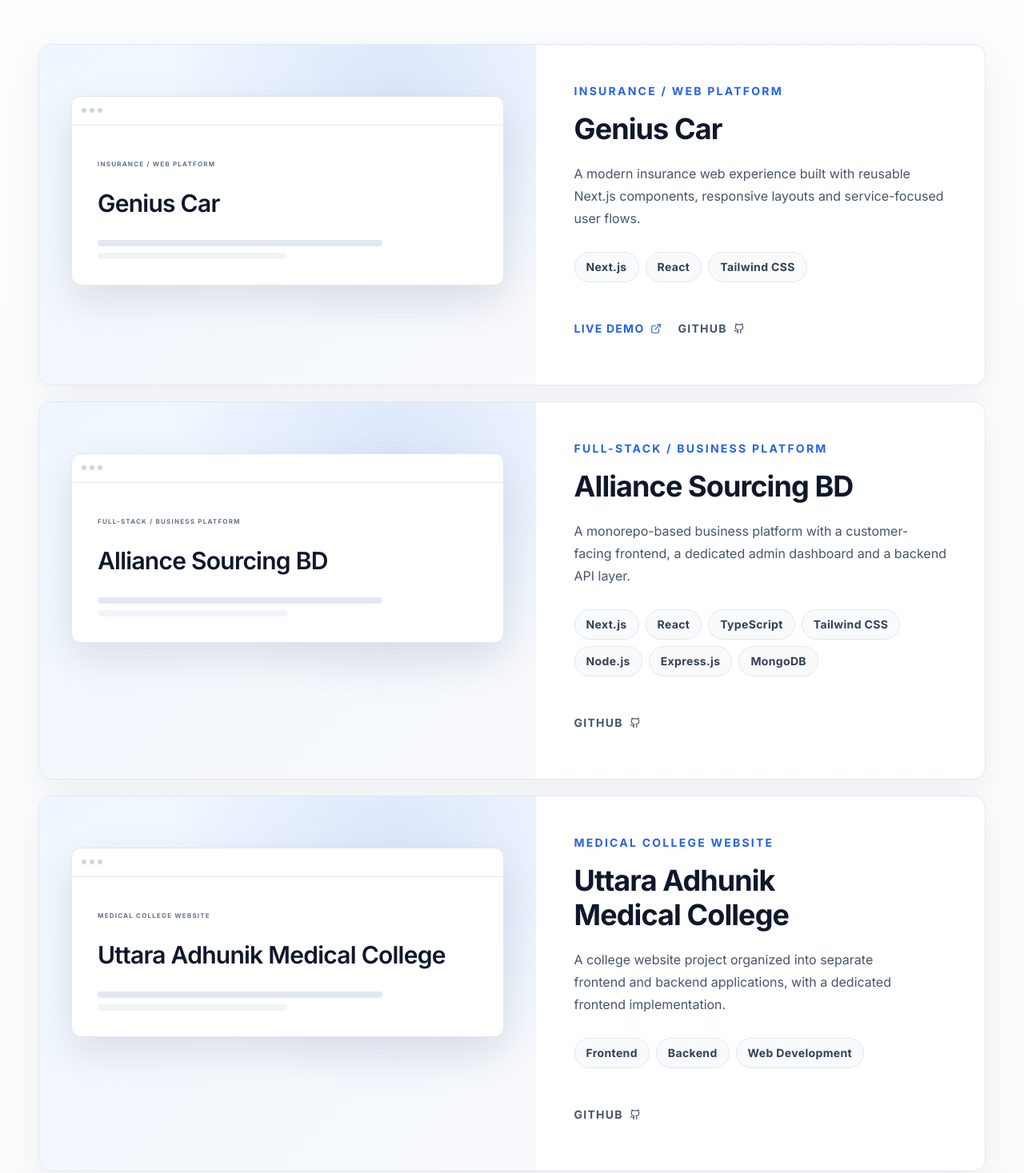
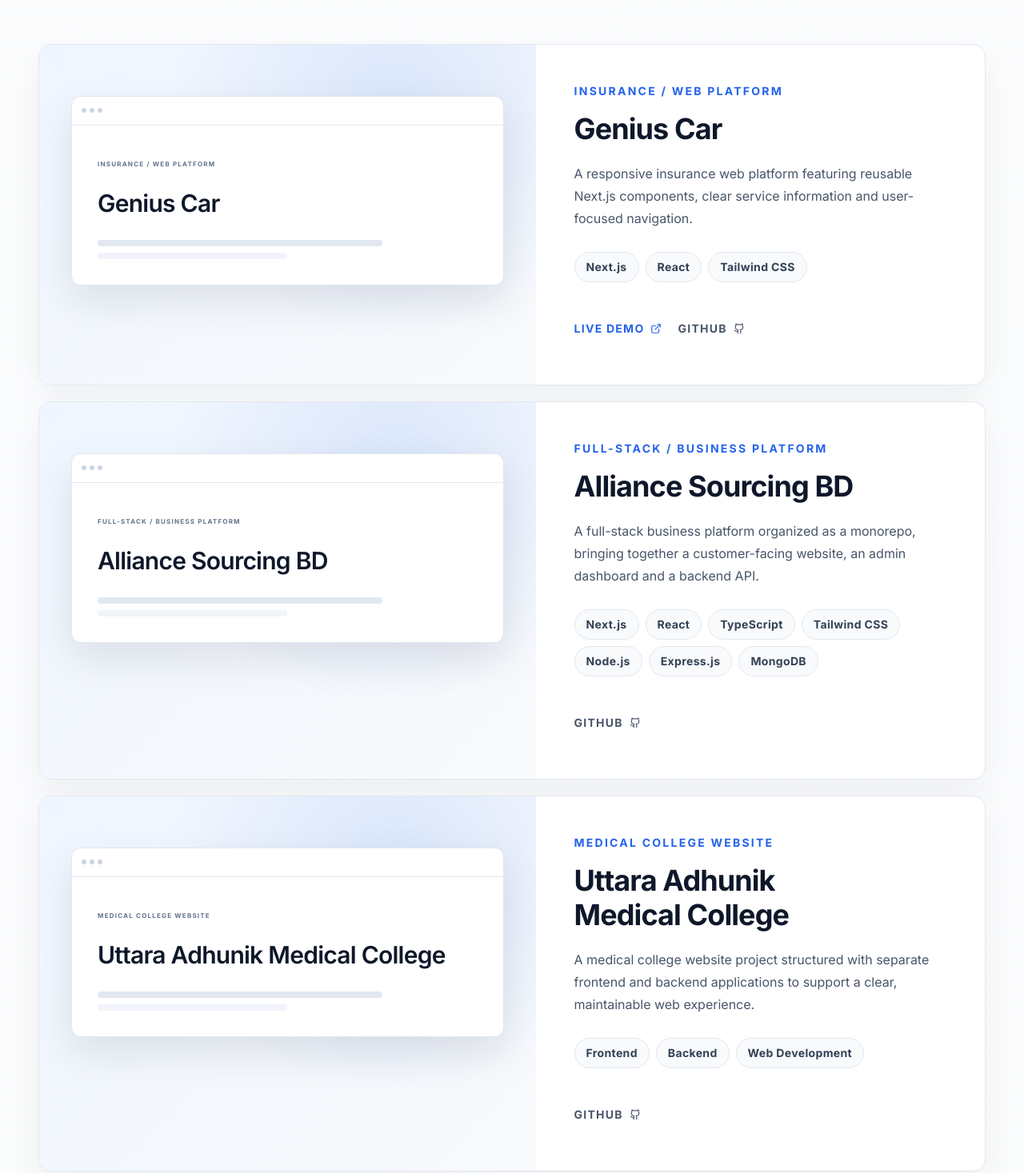
Before and after one commit to Mehedi1-SWE/portfolio, a Next.js app in the folder frontend/: page / in a window 1280 px wide. Shown: the part 4373-5840 px from the top of the page at 80% size. Built offline with nearby package versions, Linux system fonts and the light colour scheme; no server answers.

Commit message:
Polish portfolio content and professional positioning

```diff
--- a/frontend/components/Projects.tsx
+++ b/frontend/components/Projects.tsx
@@ -5,7 +5,7 @@ const projects = [
   {
     title: "Genius Car",
     category: "Insurance / Web Platform",
-    description: "A modern insurance web experience built with reusable Next.js components, responsive layouts and service-focused user flows.",
+    description: "A responsive insurance web platform featuring reusable Next.js components, clear service information and user-focused navigation.",
     stack: ["Next.js", "React", "Tailwind CSS"],
     demo: "https://genius-car.vercel.app",
     github: "https://github.com/Mehedi1-SWE/Genius-Car",
@@ -13,14 +13,14 @@ const projects = [
   {
     title: "Alliance Sourcing BD",
     category: "Full-Stack / Business Platform",
-    description: "A monorepo-based business platform with a customer-facing frontend, a dedicated admin dashboard and a backend API layer.",
+    description: "A full-stack business platform organized as a monorepo, bringing together a customer-facing website, an admin dashboard and a backend API.",
     stack: ["Next.js", "React", "TypeScript", "Tailwind CSS", "Node.js", "Express.js", "MongoDB"],
     github: "https://github.com/Mehedi1-SWE/Alliance-Sourcing-BD",
   },
   {
     title: "Uttara Adhunik Medical College",
     category: "Medical College Website",
-    description: "A college website project organized into separate frontend and backend applications, with a dedicated frontend implementation.",
+    description: "A medical college website project structured with separate frontend and backend applications to support a clear, maintainable web experience.",
     stack: ["Frontend", "Backend", "Web Development"],
     github: "https://github.com/Mehedi1-SWE/Uttara-Adhunik-Medical-College",
   },
```
